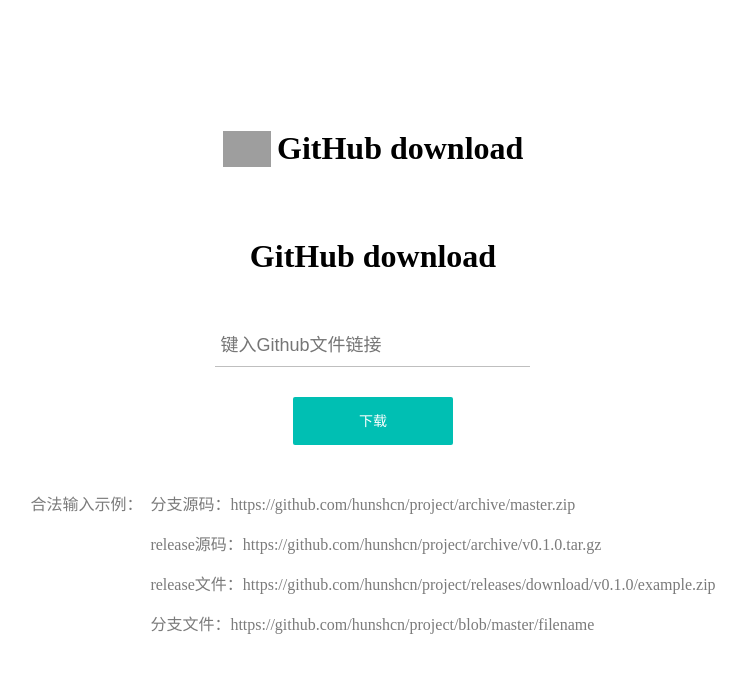
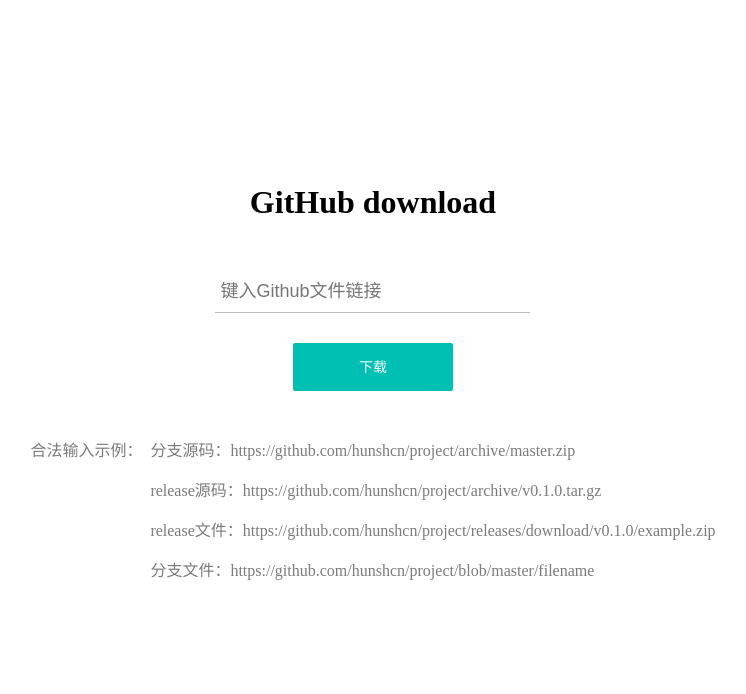
Before and after one commit to zxymiku/gitdownload, a plain HTML site: page index.html in a window 1280 px wide. Shown: the whole page, without its empty margins (267-1013 px from the left). Drawn offline with Linux system fonts and the light colour scheme; grey boxes are pictures that could not be loaded.

Commit message:
Update index.html

```diff
--- a/index.html
+++ b/index.html
@@ -104,7 +104,6 @@
     <title>GitHub download</title>
 </head>
 <body class="flex">
-<h1 style="margin-bottom: 50px"><img src="https://ae01.alicdn.com/kf/H2fc84859291347418b11091fe0e508b8v.png" style="width: 1.5em;margin-right: .2em;vertical-align: bottom;">GitHub download</h1>
 <h1 style="margin-bottom: 50px">GitHub download</h1>
 <form action="./" method="get" style="padding-bottom: 40px" target="_blank" class="flex" onsubmit="toSubmit(event)">
     <label class="block" style="width: fit-content">
```
